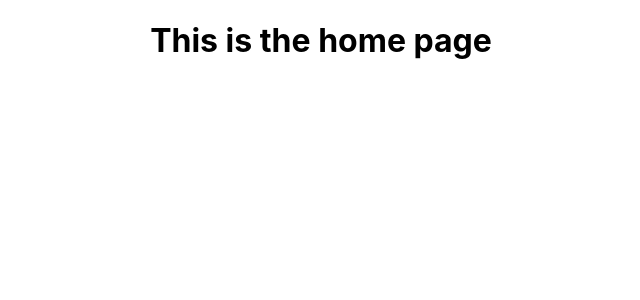
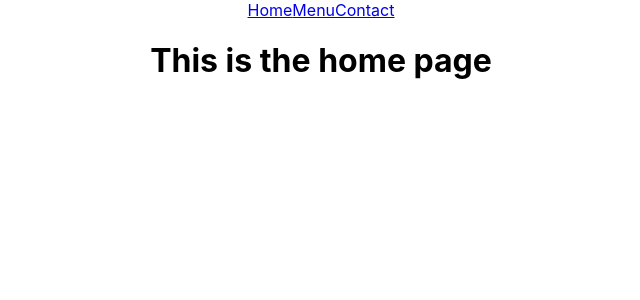
Before and after one commit to SacleuxBenoit/sandbox-react, a React (Create React App) app in the folder react-router/: page / in a window 1280 px wide. Shown: the top 300 px of the page, without its empty margins (319-959 px from the left). Built offline with nearby package versions, Linux system fonts and the light colour scheme.

Commit message:
add navbar with (link)

```diff
--- a/react-router/src/App.js
+++ b/react-router/src/App.js
@@ -1,5 +1,5 @@
 import './App.css';
-import {BrowserRouter as Router, Routes, Route} from 'react-router-dom'
+import {BrowserRouter as Router, Routes, Route, Link} from 'react-router-dom'
 import { Home } from './pages/Home'
 import { Menu } from './pages/Menu'
 import { Contact } from './pages/Contact'
@@ -8,10 +8,16 @@ function App() {
   return (
     <div className="App">
       <Router>
+        <div>
+          <Link to="/">Home</Link>
+          <Link to="/menu">Menu</Link>
+          <Link to="/contact">Contact</Link>
+        </div>
         <Routes>
           <Route path="/" element={<Home />}/>
           <Route path="/menu" element={<Menu />}/>
           <Route path="/contact" element={<Contact />} />
+          <Route path="*" element={<Home />} />
         </Routes>
       </Router>
     </div>
```
